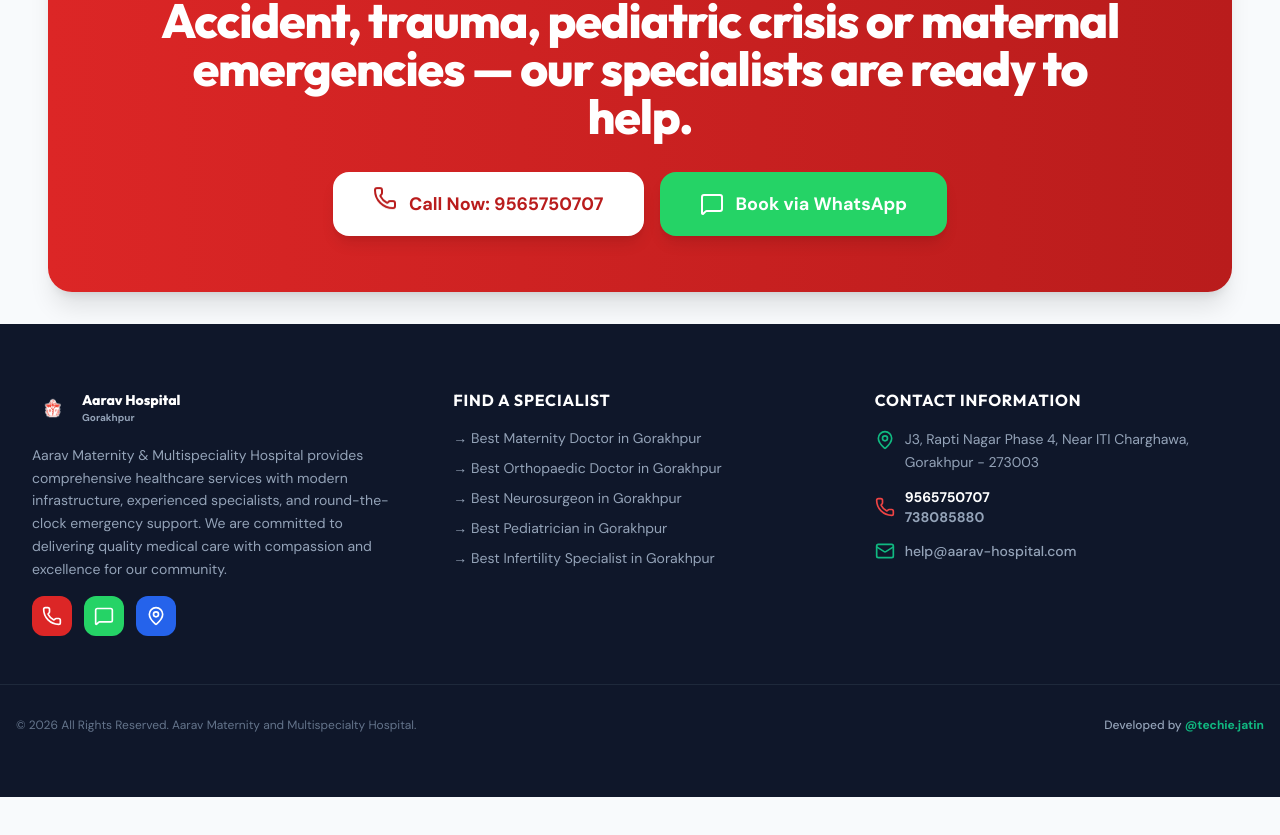
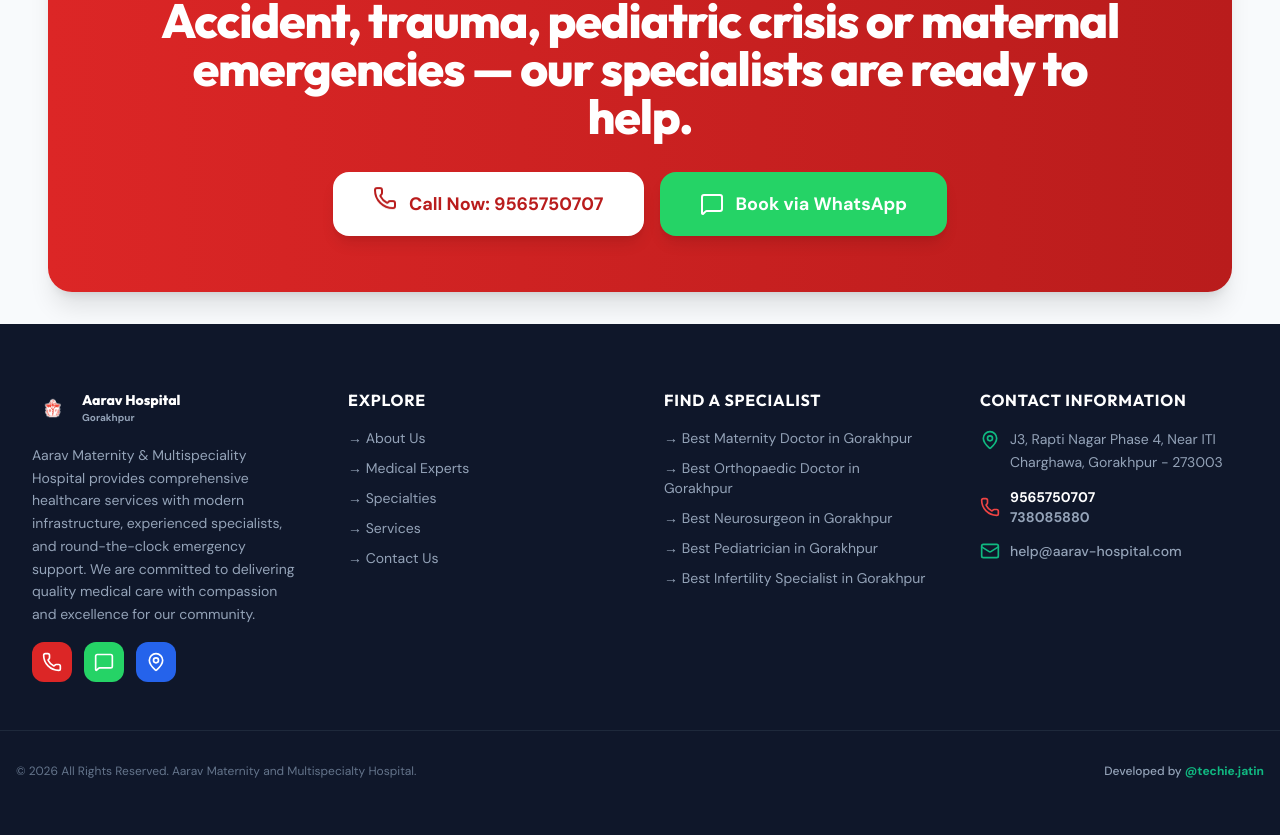
Before and after one commit to techie-jatin/aarav-hospital, a React (Create React App) app in the folder app/frontend/: page / in a window 1280 px wide. Shown: the part 9596-10431 px from the top of the page. Before the commit the page ends 10393 px from the top, so only its background shows below. Built offline with nearby package versions, Linux system fonts and the light colour scheme.

Commit message:
feat: add Explore section with quick navigation links in footer

```diff
--- a/app/frontend/src/App.js
+++ b/app/frontend/src/App.js
@@ -765,7 +765,7 @@
   const t = TRANSLATIONS[lang];
   return (
     <footer className="bg-slate-900 text-white py-16" data-testid="site-footer">
-      <div className="max-w-7xl mx-auto px-4 sm:px-6 lg:px-8 grid grid-cols-1 md:grid-cols-3 gap-12">
+      <div className="max-w-7xl mx-auto px-4 sm:px-6 lg:px-8 grid grid-cols-1 sm:grid-cols-2 md:grid-cols-4 gap-12">
 
         {/* Brand Column */}
         <div className="space-y-4 text-left">
@@ -792,6 +792,40 @@
               <MapPin className="w-5 h-5 text-white" />
             </a>
           </div>
+        </div>
+
+        {/* Explore Column */}
+        <div className="space-y-4 text-left">
+          <h3 className="text-white font-bold text-base uppercase tracking-wider font-heading">
+            {lang === "en" ? "Explore" : "अन्वेषण"}
+          </h3>
+          <ul className="space-y-2.5 text-sm text-slate-400">
+            <li>
+              <Link to="/#about" className="hover:text-white transition-colors">
+                → {lang === "en" ? "About Us" : "हमारे बारे में"}
+              </Link>
+            </li>
+            <li>
+              <Link to="/#specialists" className="hover:text-white transition-colors">
+                → {lang === "en" ? "Medical Experts" : "चिकित्सा विशेषज्ञ"}
+              </Link>
+            </li>
+            <li>
+              <Link to="/#departments" className="hover:text-white transition-colors">
+                → {lang === "en" ? "Specialties" : "विभाग व विशेषताएं"}
+              </Link>
+            </li>
+            <li>
+              <Link to="/#facilities" className="hover:text-white transition-colors">
+                → {lang === "en" ? "Services" : "अस्पताल की सेवाएं"}
+              </Link>
+            </li>
+            <li>
+              <Link to="/#location" className="hover:text-white transition-colors">
+                → {lang === "en" ? "Contact Us" : "संपर्क करें"}
+              </Link>
+            </li>
+          </ul>
         </div>
 
         {/* SEO Links Column */}
```
